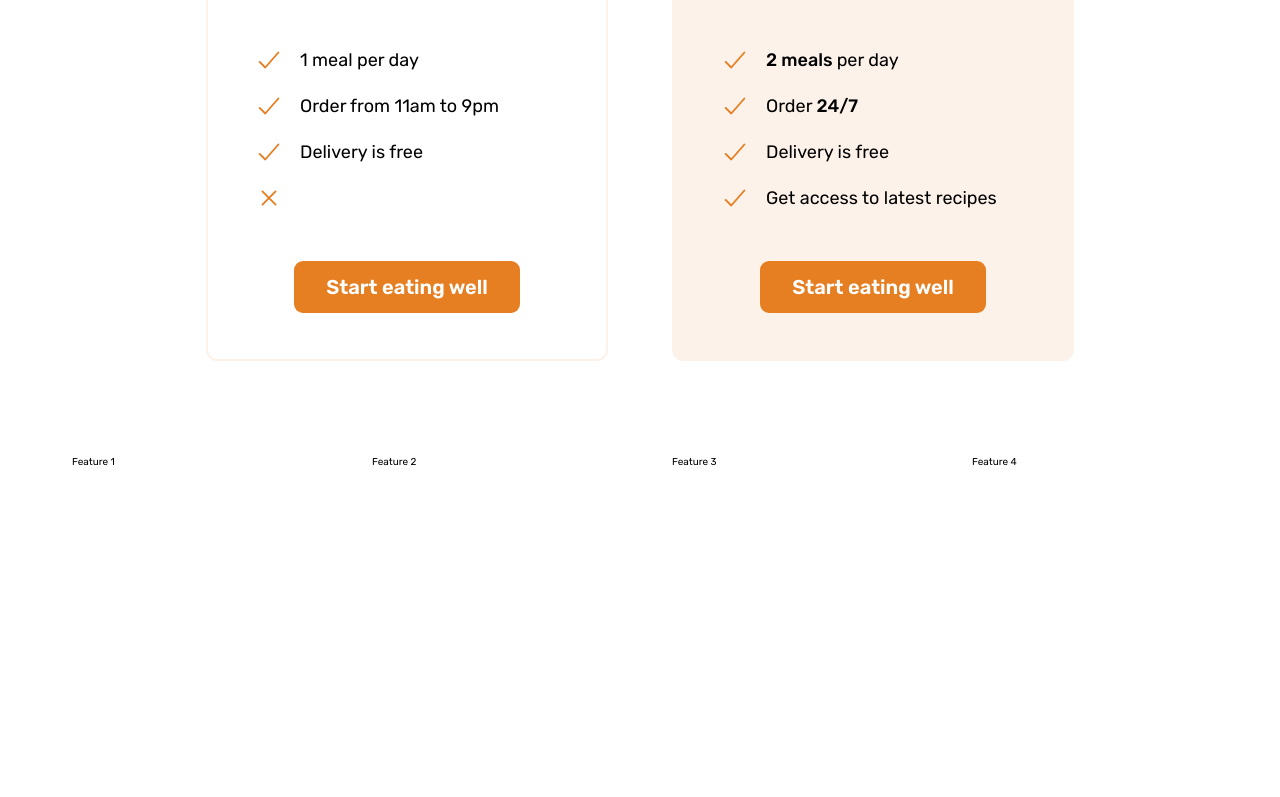
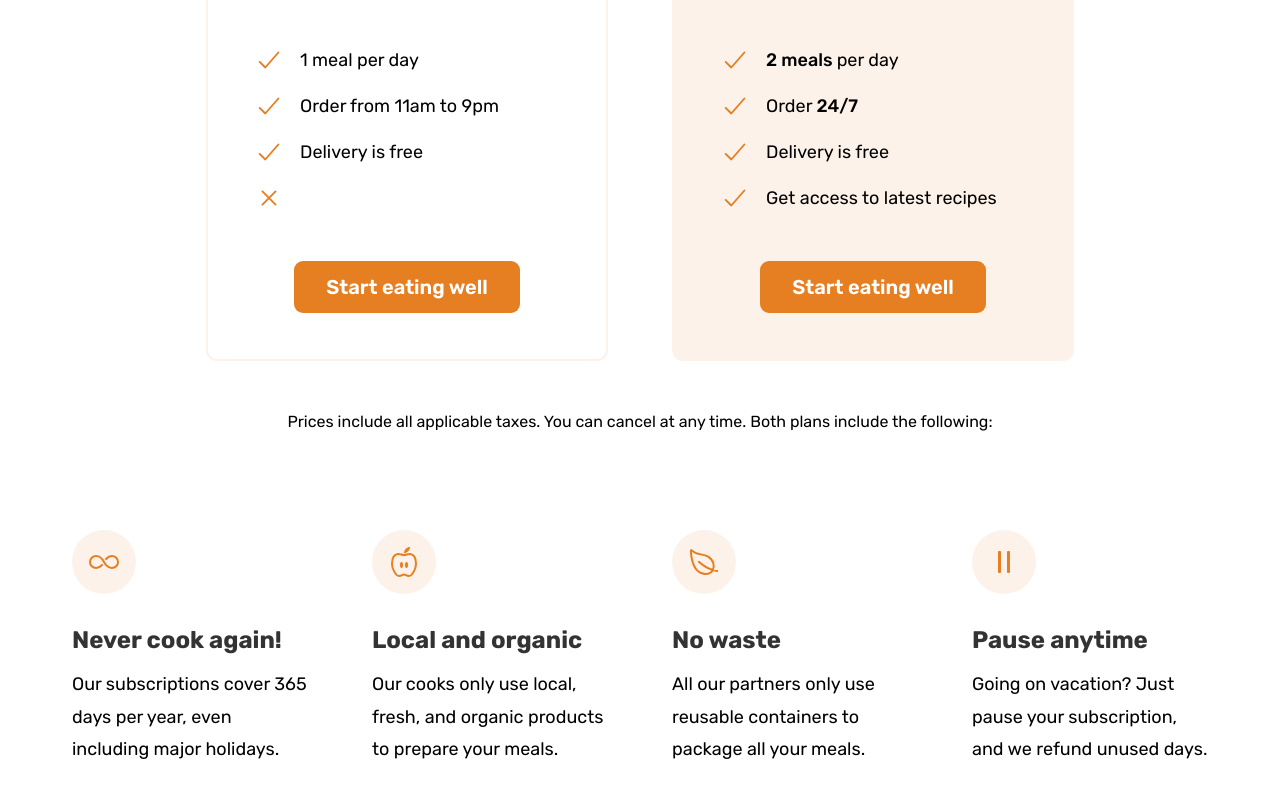
Before and after one commit to caard0s0/Omnifood, a plain HTML site: page index.html in a window 1280 px wide. Shown: the part 5191-5988 px from the top of the page. Before the commit the page ends 5754 px from the top, so only its background shows below. Drawn offline with nearby package versions, Linux system fonts and the light colour scheme.

Commit message:
feat: Features Part developed

```diff
--- a/css/style.css
+++ b/css/style.css
@@ -445,3 +445,31 @@
     text-align: center;
     margin-top: 4.8rem;
 }
+
+.plan-details {
+    font-size: 1.6rem;
+    line-height: 1.6;
+    text-align: center;
+}
+
+.feature-icon {
+    color: #e67e22;
+    height: 3.2rem;
+    width: 3.2rem;
+    background-color: #fdf2e9;
+    margin-bottom: 3.2rem;
+    padding: 1.6rem;
+    border-radius: 50%;
+}
+
+.feature-title {
+    font-size: 2.4rem;
+    color: #333;
+    font-weight: 700;
+    margin-bottom: 1.6rem;
+}
+
+.feature-text {
+    font-size: 1.8rem;
+    line-height: 1.8;
+}
--- a/index.html
+++ b/index.html
@@ -648,7 +648,7 @@
 
                 </div>
 
-                <div class="container grid grid--2-cols">
+                <div class="container grid grid--2-cols margin-bottom-md">
 
                     <div class="pricing-plan pricing-plan--starter">
 
@@ -798,11 +798,72 @@
 
                 </div>
 
+                <div class="container grid">
+
+                    <aside class="plan-details">
+                        Prices include all applicable taxes. You can cancel at any time. Both plans include the following:
+                    </aside>
+
+                </div>
+
                 <div class="container grid grid--4-cols">
-                    <div class="feature">Feature 1</div>
-                    <div class="feature">Feature 2</div>
-                    <div class="feature">Feature 3</div>
-                    <div class="feature">Feature 4</div>
+
+                    <div class="feature">
+
+                        <ion-icon class="feature-icon" name="infinite-outline"></ion-icon>
+
+                        <p class="feature-title">
+                            Never cook again!
+                        </p>
+
+                        <p class="feature-text">
+                            Our subscriptions cover 365 days per year, even including major holidays.
+                        </p>
+
+                    </div>
+
+                    <div class="feature">
+
+                        <ion-icon class="feature-icon" name="nutrition-outline"></ion-icon>
+
+                        <p class="feature-title">
+                            Local and organic
+                        </p>
+
+                        <p class="feature-text">
+                            Our cooks only use local, fresh, and organic products to prepare your meals.
+                        </p>
+
+                    </div>
+
+                    <div class="feature">
+
+                        <ion-icon class="feature-icon" name="leaf-outline"></ion-icon>
+
+                        <p class="feature-title">
+                            No waste
+                        </p>
+
+                        <p class="feature-text">
+                            All our partners only use reusable containers to package all your meals.
+                        </p>
+
+                    </div>
+
+                    <div class="feature">
+
+                        <ion-icon class="feature-icon" name="pause-outline"></ion-icon>
+
+                        <p class="feature-title">
+                            Pause anytime
+                        </p>
+
+                        <p class="feature-text">
+                            Going on vacation? Just pause your subscription, and we refund unused days.
+                        </p>
+
+                    </div>
+
                 </div>
 
             </section>
```
Also changed, not shown: 1 other file.
